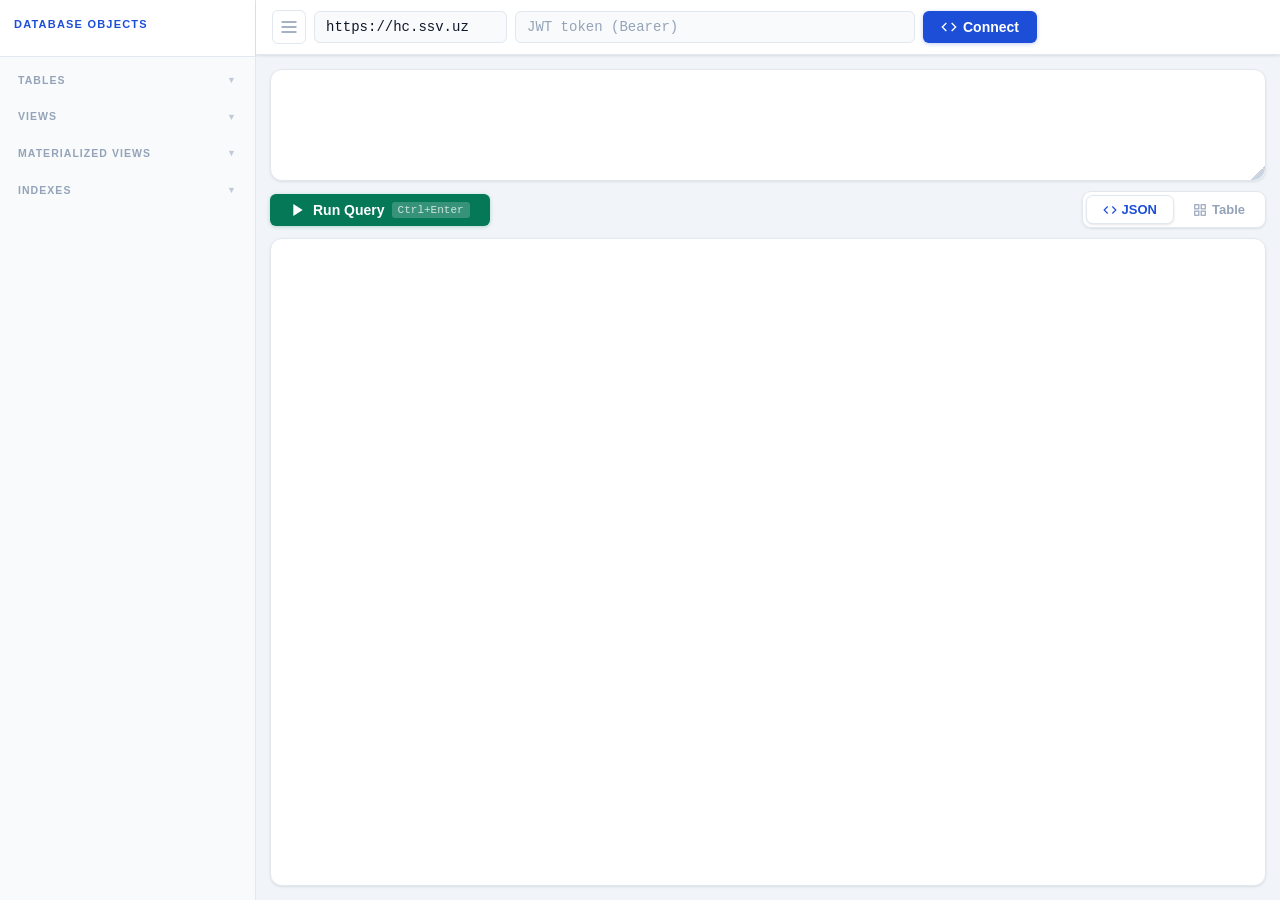
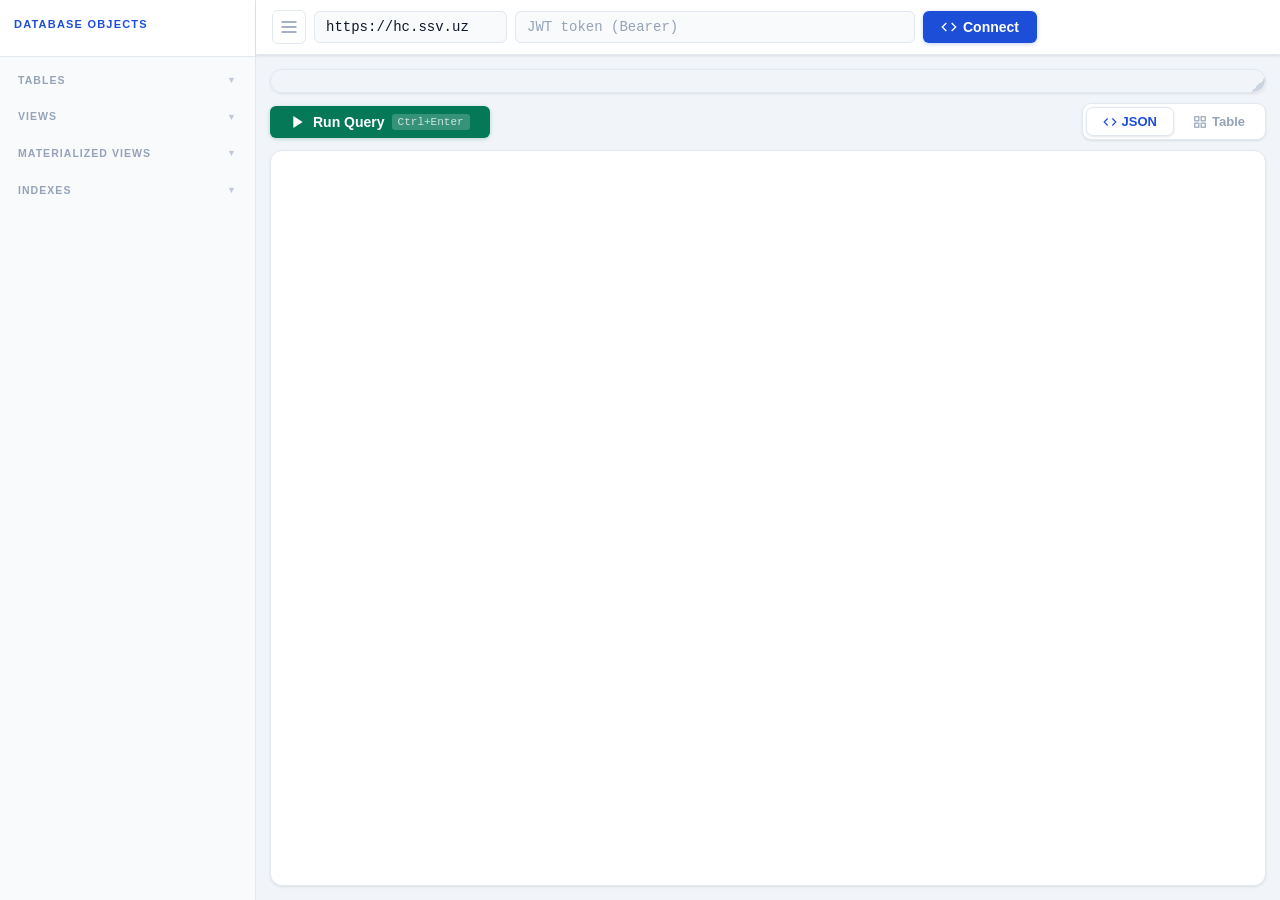

feat: replace contenteditable editor with CodeMirror 5

--- a/css/style.css
+++ b/css/style.css
@@ -481,32 +481,20 @@ select.topbar-input {
   overflow: hidden;
 }
 
-/* ─── Editor ──────────────────────────────── */
+/* ─── Editor (CodeMirror container) ──────────── */
 
 .editor-wrapper { position: relative; }
 
 .editor {
-  min-height: 112px;
-  max-height: 360px;
-  padding: 14px 16px;
-  font-size: 15px;
   border: 1px solid var(--b1);
-  background: var(--bg);
-  overflow: auto;
-  white-space: pre-wrap;
-  font-family: var(--f-mono);
-  line-height: 1.85;
-  outline: none;
-  tab-size: 4;
   border-radius: var(--r-lg);
-  color: var(--t0);
-  caret-color: var(--accent);
-  transition: border-color 0.15s, box-shadow 0.15s;
   box-shadow: var(--s1);
+  transition: border-color 0.15s, box-shadow 0.15s;
+  overflow: hidden;
   position: relative;
 }
 
-.editor:focus {
+.editor:focus-within {
   border-color: var(--accent-lt);
   box-shadow: 0 0 0 3px var(--accent-dim), var(--s1);
 }
@@ -517,9 +505,92 @@ select.topbar-input {
   bottom: 0; right: 0;
   width: 14px; height: 14px;
   cursor: se-resize;
+  z-index: 10;
   background: linear-gradient(135deg, transparent 50%, var(--b2) 50%);
   border-bottom-right-radius: var(--r-lg);
+  pointer-events: none;
 }
+
+/* CodeMirror base */
+.editor .CodeMirror {
+  font-family: var(--f-mono);
+  font-size: 15px;
+  line-height: 1.85;
+  height: 150px;
+  border: none;
+}
+
+.editor .CodeMirror-scroll {
+  padding-bottom: 6px;
+}
+
+.editor .CodeMirror-lines {
+  padding: 10px 0;
+}
+
+.editor .CodeMirror-line {
+  padding: 0 14px;
+}
+
+.editor .CodeMirror-gutters {
+  border-right: 1px solid var(--b1);
+  padding-right: 2px;
+}
+
+.editor .CodeMirror-linenumber {
+  font-size: 12px;
+  padding: 0 10px 0 8px;
+  min-width: 28px;
+}
+
+.editor .CodeMirror-cursor {
+  border-left-width: 2px;
+}
+
+/* ── Light theme ─────────────────────────────── */
+.cm-s-query-light.CodeMirror            { background: var(--bg); color: #1a1a1a; }
+.cm-s-query-light .CodeMirror-gutters   { background: var(--bg-1); }
+.cm-s-query-light .CodeMirror-linenumber { color: var(--t3); }
+.cm-s-query-light .CodeMirror-cursor    { border-left-color: var(--accent); }
+.cm-s-query-light .CodeMirror-selected  { background: rgba(29,78,216,0.13); }
+.cm-s-query-light .CodeMirror-activeline-background { background: rgba(29,78,216,0.04); }
+.cm-s-query-light .CodeMirror-matchingbracket {
+  color: var(--accent) !important; font-weight: bold;
+  outline: 1px solid var(--accent-lt); border-radius: 2px;
+}
+
+.cm-s-query-light .cm-keyword  { color: #0033b3; font-weight: 600; }
+.cm-s-query-light .cm-builtin  { color: #0033b3; font-weight: 600; }
+.cm-s-query-light .cm-string   { color: #067d17; }
+.cm-s-query-light .cm-string-2 { color: #067d17; }
+.cm-s-query-light .cm-number   { color: #1750eb; }
+.cm-s-query-light .cm-comment  { color: #8c8c8c; font-style: italic; }
+.cm-s-query-light .cm-operator { color: #0033b3; }
+.cm-s-query-light .cm-atom     { color: #871094; }
+.cm-s-query-light .cm-variable { color: #1a1a1a; }
+.cm-s-query-light .cm-meta     { color: var(--t2); }
+
+/* ── Dark theme (Darcula-inspired) ───────────── */
+.cm-s-query-dark.CodeMirror            { background: var(--bg); color: #a9b7c6; }
+.cm-s-query-dark .CodeMirror-gutters   { background: var(--bg-2); }
+.cm-s-query-dark .CodeMirror-linenumber { color: var(--t2); }
+.cm-s-query-dark .CodeMirror-cursor    { border-left-color: var(--accent-lt); }
+.cm-s-query-dark .CodeMirror-selected  { background: rgba(59,130,246,0.22); }
+.cm-s-query-dark .CodeMirror-activeline-background { background: rgba(255,255,255,0.04); }
+.cm-s-query-dark .CodeMirror-matchingbracket {
+  color: #ffc66d !important; font-weight: bold; outline: 1px solid #ffc66d; border-radius: 2px;
+}
+
+.cm-s-query-dark .cm-keyword  { color: #cc7832; font-weight: 600; }
+.cm-s-query-dark .cm-builtin  { color: #cc7832; font-weight: 600; }
+.cm-s-query-dark .cm-string   { color: #6a8759; }
+.cm-s-query-dark .cm-string-2 { color: #6a8759; }
+.cm-s-query-dark .cm-number   { color: #6897bb; }
+.cm-s-query-dark .cm-comment  { color: #808080; font-style: italic; }
+.cm-s-query-dark .cm-operator { color: #cc7832; }
+.cm-s-query-dark .cm-atom     { color: #9876aa; }
+.cm-s-query-dark .cm-variable { color: #a9b7c6; }
+.cm-s-query-dark .cm-meta     { color: var(--t2); }
 
 /* ─── Editor Actions ──────────────────────── */
 
@@ -949,6 +1020,7 @@ select.topbar-input {
 .autocomplete li span:last-child        { opacity: 0.45; font-size: 11px; }
 .autocomplete li.active span:last-child,
 .autocomplete li:hover  span:last-child { opacity: 0.65; }
+.ac-type { float: right; font-size: 11px; opacity: 0.45; margin-left: 8px; }
 
 /* ─── Utilities ────────────────────────────── */
 
